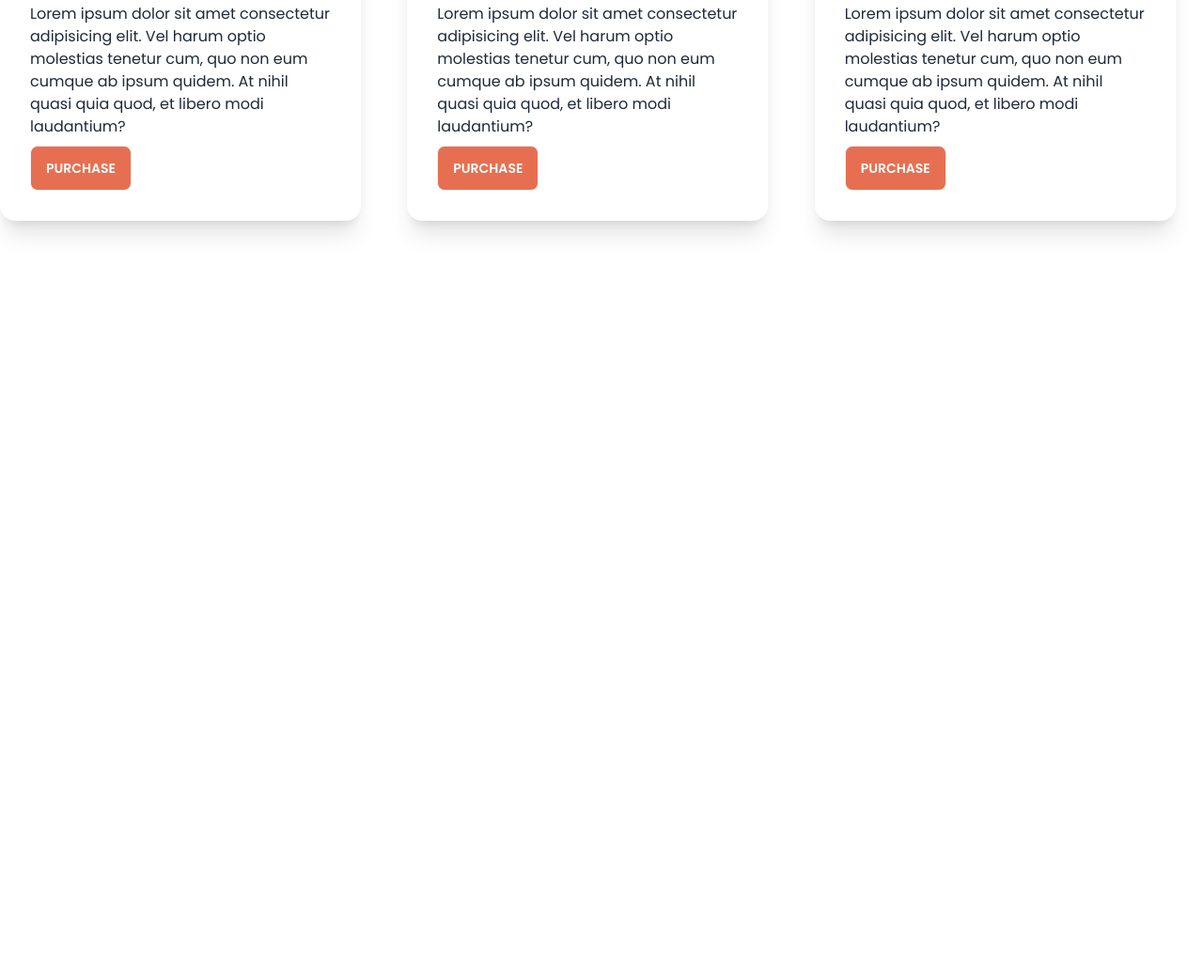
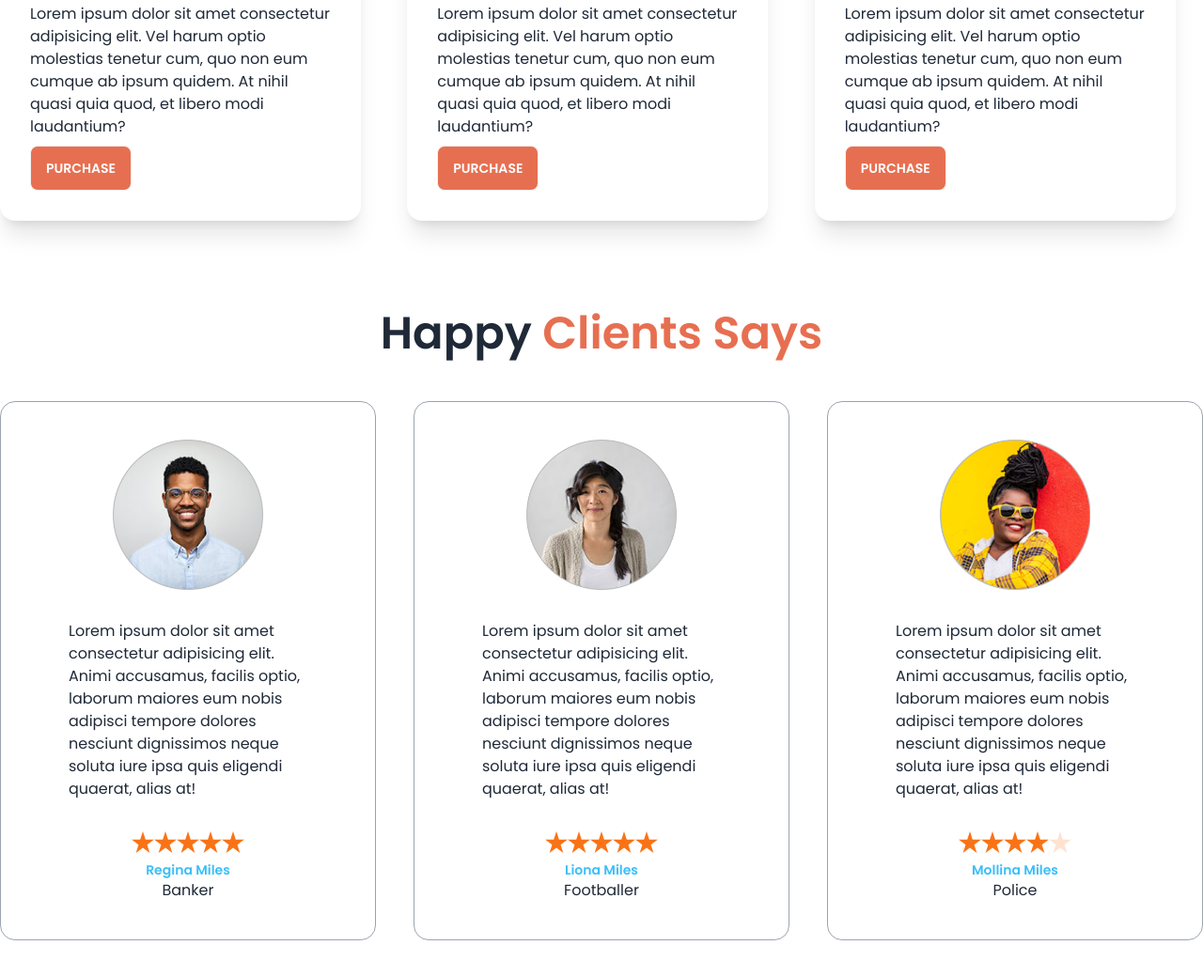
Before and after one commit to Omitul/Bikes, a plain HTML site: page index.html in a window 1280 px wide. Shown: the part 1093-2132 px from the top of the page at 94% size. Before the commit the page ends 1424 px from the top, so only its background shows below. Drawn offline with nearby package versions, Linux system fonts and the light colour scheme.

Commit message:
review section done

```diff
--- a/index.html
+++ b/index.html
@@ -81,7 +81,9 @@
                             <br>
                             with smile
                         </h2>
-                     <p>Lorem ipsum dolor sit amet consectetur adipisicing elit. Ea maxime aut neque dolor, dignissimos facere libero corporis tempore enim ipsam nostrum animi eos laudantium sapiente error numquam delectus quisquam doloremque.</p>
+                        <p>Lorem ipsum dolor sit amet consectetur adipisicing elit. Ea maxime aut neque dolor,
+                            dignissimos facere libero corporis tempore enim ipsam nostrum animi eos laudantium sapiente
+                            error numquam delectus quisquam doloremque.</p>
                         <button class="btn bg-bike-primary text-white">Purchase</button>
                     </div>
 
@@ -103,7 +105,9 @@
                             <br>
                             with smile
                         </h2>
-                     <p>Lorem ipsum dolor sit amet consectetur adipisicing elit. Ea maxime aut neque dolor, dignissimos facere libero corporis tempore enim ipsam nostrum animi eos laudantium sapiente error numquam delectus quisquam doloremque.</p>
+                        <p>Lorem ipsum dolor sit amet consectetur adipisicing elit. Ea maxime aut neque dolor,
+                            dignissimos facere libero corporis tempore enim ipsam nostrum animi eos laudantium sapiente
+                            error numquam delectus quisquam doloremque.</p>
                         <button class="btn bg-bike-primary text-white">Purchase</button>
                     </div>
 
@@ -125,7 +129,9 @@
                             <br>
                             with smile
                         </h2>
-                     <p>Lorem ipsum dolor sit amet consectetur adipisicing elit. Ea maxime aut neque dolor, dignissimos facere libero corporis tempore enim ipsam nostrum animi eos laudantium sapiente error numquam delectus quisquam doloremque.</p>
+                        <p>Lorem ipsum dolor sit amet consectetur adipisicing elit. Ea maxime aut neque dolor,
+                            dignissimos facere libero corporis tempore enim ipsam nostrum animi eos laudantium sapiente
+                            error numquam delectus quisquam doloremque.</p>
                         <button class="btn bg-bike-primary text-white">Purchase</button>
                     </div>
 
@@ -147,7 +153,9 @@
                             <br>
                             with smile
                         </h2>
-                     <p>Lorem ipsum dolor sit amet consectetur adipisicing elit. Ea maxime aut neque dolor, dignissimos facere libero corporis tempore enim ipsam nostrum animi eos laudantium sapiente error numquam delectus quisquam doloremque.</p>
+                        <p>Lorem ipsum dolor sit amet consectetur adipisicing elit. Ea maxime aut neque dolor,
+                            dignissimos facere libero corporis tempore enim ipsam nostrum animi eos laudantium sapiente
+                            error numquam delectus quisquam doloremque.</p>
                         <button class="btn bg-bike-primary text-white">Purchase</button>
                     </div>
 
@@ -172,7 +180,9 @@
                     <figure><img src="/Real/images/others/latest1.png" alt="Shoes" /></figure>
                     <div class="card-body">
                         <h2 class="card-title text-3xl">Bike-1</h2>
-                      <p>Lorem ipsum dolor sit amet consectetur adipisicing elit. Vel harum optio molestias tenetur cum, quo non eum cumque ab ipsum quidem. At nihil quasi quia quod, et libero modi laudantium?</p>
+                        <p>Lorem ipsum dolor sit amet consectetur adipisicing elit. Vel harum optio molestias tenetur
+                            cum, quo non eum cumque ab ipsum quidem. At nihil quasi quia quod, et libero modi
+                            laudantium?</p>
                         <div class="card-actions">
                             <button class="btn text-white bg-bike-primary">Purchase</button>
                         </div>
@@ -183,7 +193,9 @@
                     <figure><img src="/Real/images/others/latest2.png" alt="Shoes" /></figure>
                     <div class="card-body">
                         <h2 class="card-title text-3xl">Bike-2</h2>
-                      <p>Lorem ipsum dolor sit amet consectetur adipisicing elit. Vel harum optio molestias tenetur cum, quo non eum cumque ab ipsum quidem. At nihil quasi quia quod, et libero modi laudantium?</p>
+                        <p>Lorem ipsum dolor sit amet consectetur adipisicing elit. Vel harum optio molestias tenetur
+                            cum, quo non eum cumque ab ipsum quidem. At nihil quasi quia quod, et libero modi
+                            laudantium?</p>
                         <div class="card-actions">
                             <button class="btn text-white bg-bike-primary">Purchase</button>
                         </div>
@@ -194,10 +206,82 @@
                     <figure><img src="/Real/images/others/latest3.png" alt="Shoes" /></figure>
                     <div class="card-body">
                         <h2 class="card-title text-3xl">Bike-3</h2>
-                      <p>Lorem ipsum dolor sit amet consectetur adipisicing elit. Vel harum optio molestias tenetur cum, quo non eum cumque ab ipsum quidem. At nihil quasi quia quod, et libero modi laudantium?</p>
+                        <p>Lorem ipsum dolor sit amet consectetur adipisicing elit. Vel harum optio molestias tenetur
+                            cum, quo non eum cumque ab ipsum quidem. At nihil quasi quia quod, et libero modi
+                            laudantium?</p>
                         <div class="card-actions">
                             <button class="btn text-white bg-bike-primary">Purchase</button>
                         </div>
+                    </div>
+                </div>
+            </div>
+        </section>
+        <!-- happy clients section -->
+        <section class="my-24">
+            <h3 class="text-5xl font-semibold text-center mb-12">Happy <span class="text-bike-primary">Clients
+                    Says</span></h3>
+            <div class="grid grid-cols-1 md:grid-cols-2 lg:grid-cols-3 gap-10">
+                <!-- card-1 -->
+                <div class="card bg-base-100 border border-gray-400 p-10">
+                    <figure><img class="w-40" src="/Real/images/others/user-1.png" alt="Shoes" /></figure>
+                    <div class="card-body">
+                        <!-- <h2 class="card-title">Shoes!</h2> -->
+                        <p>Lorem ipsum dolor sit amet consectetur adipisicing elit. Animi accusamus, facilis optio,
+                            laborum maiores eum nobis adipisci tempore dolores nesciunt dignissimos neque soluta iure
+                            ipsa quis eligendi quaerat, alias at!</p>
+                    </div>
+                    <div class="rating justify-center">
+                        <input type="radio" name="rating-1" class="mask mask-star  bg-orange-500" />
+                        <input type="radio" name="rating-1" class="mask mask-star  bg-orange-500" />
+                        <input type="radio" name="rating-1" class="mask mask-star  bg-orange-500" />
+                        <input type="radio" name="rating-1" class="mask mask-star  bg-orange-500" checked />
+                        <input type="radio" name="rating-1" class="mask mask-star  bg-orange-500" />
+                    </div>
+                    <div class="text-center mt-2">
+                        <h4 class="text-sm font-semibold text-info">Regina Miles</h4>
+                        <p>Banker</p>
+                    </div>
+                </div>
+                <!-- card-2 -->
+                <div class="card bg-base-100 border border-gray-400 p-10">
+                    <figure><img class="w-40" src="/Real/images/others/user-2.png" alt="Shoes" /></figure>
+                    <div class="card-body">
+                        <!-- <h2 class="card-title">Shoes!</h2> -->
+                        <p>Lorem ipsum dolor sit amet consectetur adipisicing elit. Animi accusamus, facilis optio,
+                            laborum maiores eum nobis adipisci tempore dolores nesciunt dignissimos neque soluta iure
+                            ipsa quis eligendi quaerat, alias at!</p>
+                    </div>
+                    <div class="rating justify-center">
+                        <input type="radio" name="rating-1" class="mask mask-star  bg-orange-500" />
+                        <input type="radio" name="rating-1" class="mask mask-star  bg-orange-500" />
+                        <input type="radio" name="rating-1" class="mask mask-star  bg-orange-500" />
+                        <input type="radio" name="rating-1" class="mask mask-star  bg-orange-500" checked />
+                        <input type="radio" name="rating-1" class="mask mask-star  bg-orange-500" />
+                    </div>
+                    <div class="text-center mt-2">
+                        <h4 class="text-sm font-semibold text-info">Liona Miles</h4>
+                        <p>Footballer</p>
+                    </div>
+                </div>
+                <!-- card-3 -->
+                <div class="card bg-base-100 border border-gray-400 p-10">
+                    <figure><img class="w-40" src="/Real/images/others/user-3.png" alt="Shoes" /></figure>
+                    <div class="card-body">
+                        <!-- <h2 class="card-title">Shoes!</h2> -->
+                        <p>Lorem ipsum dolor sit amet consectetur adipisicing elit. Animi accusamus, facilis optio,
+                            laborum maiores eum nobis adipisci tempore dolores nesciunt dignissimos neque soluta iure
+                            ipsa quis eligendi quaerat, alias at!</p>
+                    </div>
+                    <div class="rating justify-center">
+                        <input type="radio" name="rating-1" class="mask mask-star  bg-orange-500" />
+                        <input type="radio" name="rating-1" class="mask mask-star  bg-orange-500" />
+                        <input type="radio" name="rating-1" class="mask mask-star  bg-orange-500" />
+                        <input type="radio" name="rating-1" class="mask mask-star  bg-orange-500" checked />
+                        <input type="radio" name="rating-1" class="mask mask-star  bg-orange-500" />
+                    </div>
+                    <div class="text-center mt-2">
+                        <h4 class="text-sm font-semibold text-info">Mollina Miles</h4>
+                        <p>Police</p>
                     </div>
                 </div>
             </div>
```
Lines whose indentation alone changed are shown as unchanged.
